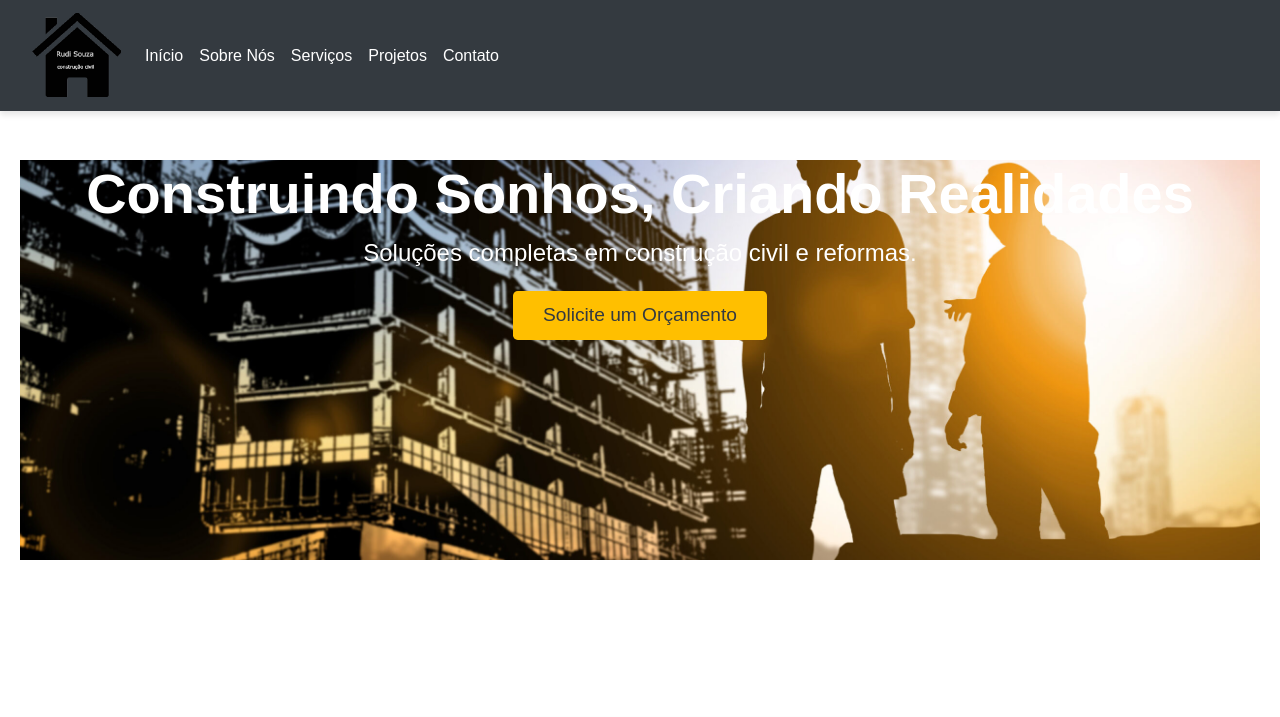
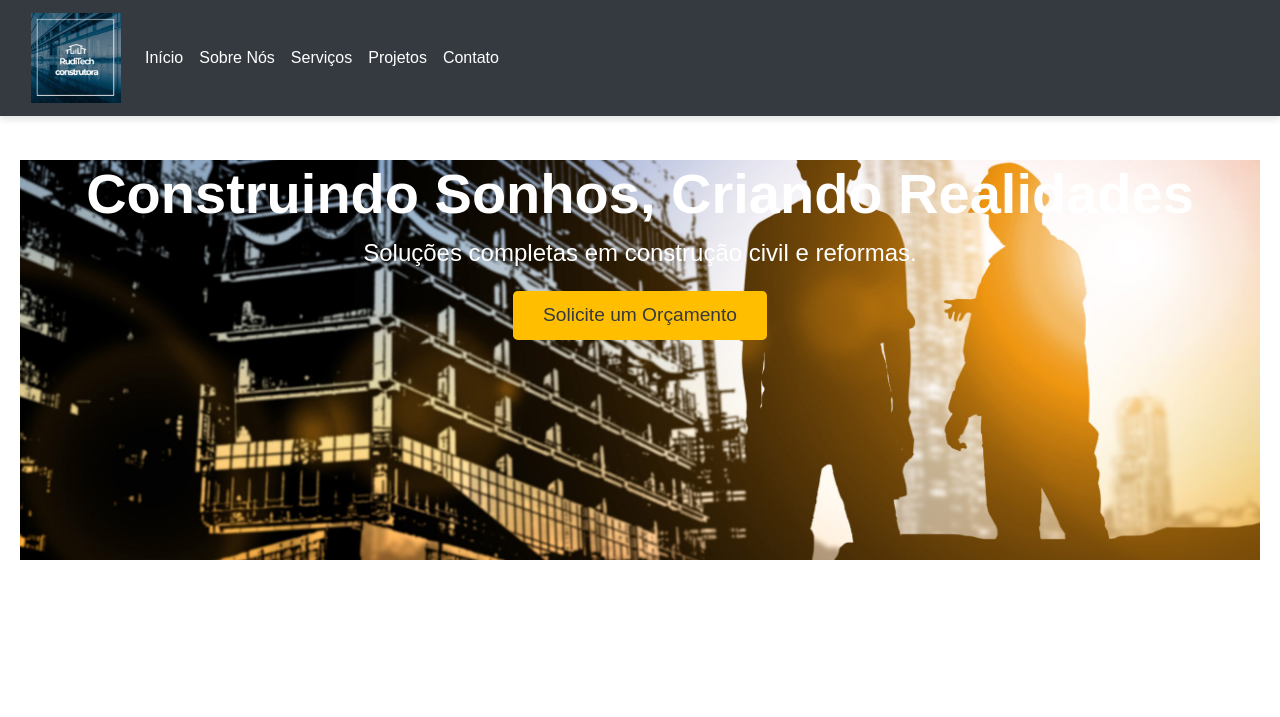
Before and after one commit to Mrsd31/rudi-site, a plain HTML site: page index.html in a window 1280 px wide. Shown: the top 717 px of the page. Drawn offline with nearby package versions, Linux system fonts and the light colour scheme.

Commit message:
atualização logos

```diff
--- a/index.html
+++ b/index.html
@@ -4,6 +4,7 @@
     <meta charset="UTF-8">
     <meta name="viewport" content="width=device-width, initial-scale=1.0">
     <title>RudiTech Construtora</title>
+    <link rel="shortcut icon" href="imagens/logo-rudi2.png" type="image/x-icon">
     <!-- Bootstrap CSS -->
     <link href="https://stackpath.bootstrapcdn.com/bootstrap/4.5.2/css/bootstrap.min.css" rel="stylesheet">
     <!-- Font Awesome (Ícones) -->
@@ -19,7 +20,7 @@
                 <div class="container">
 
             <a class="navbar-brand" href="#">
-                <img src="imagens/logo-rudi.png" alt="Logo RudiTech Construtora" width="90">
+                <img src="imagens/logo-rudi2.png" alt="Logo RudiTech Construtora" width="90">
             </a>
             <button class="navbar-toggler" type="button" data-toggle="collapse" data-target="#navbarNav" aria-controls="navbarNav" aria-expanded="false" aria-label="Toggle navigation">
                 <span class="navbar-toggler-icon"></span>
@@ -142,6 +143,7 @@
     <!-- Seção Contato -->
     <section id="contact" class="contact-section py-5">
         <div class="container">
+            <img src="imagens/logo-rudi2.png" alt="logo-em">
             <h2 class="text-center mb-5">Entre em Contato</h2>
             <div class="row">
                 <div class="col-md-6">
```
Also changed, not shown: imagens/logo-rudi.png (deleted), imagens/logo-rudi2.png (added).
